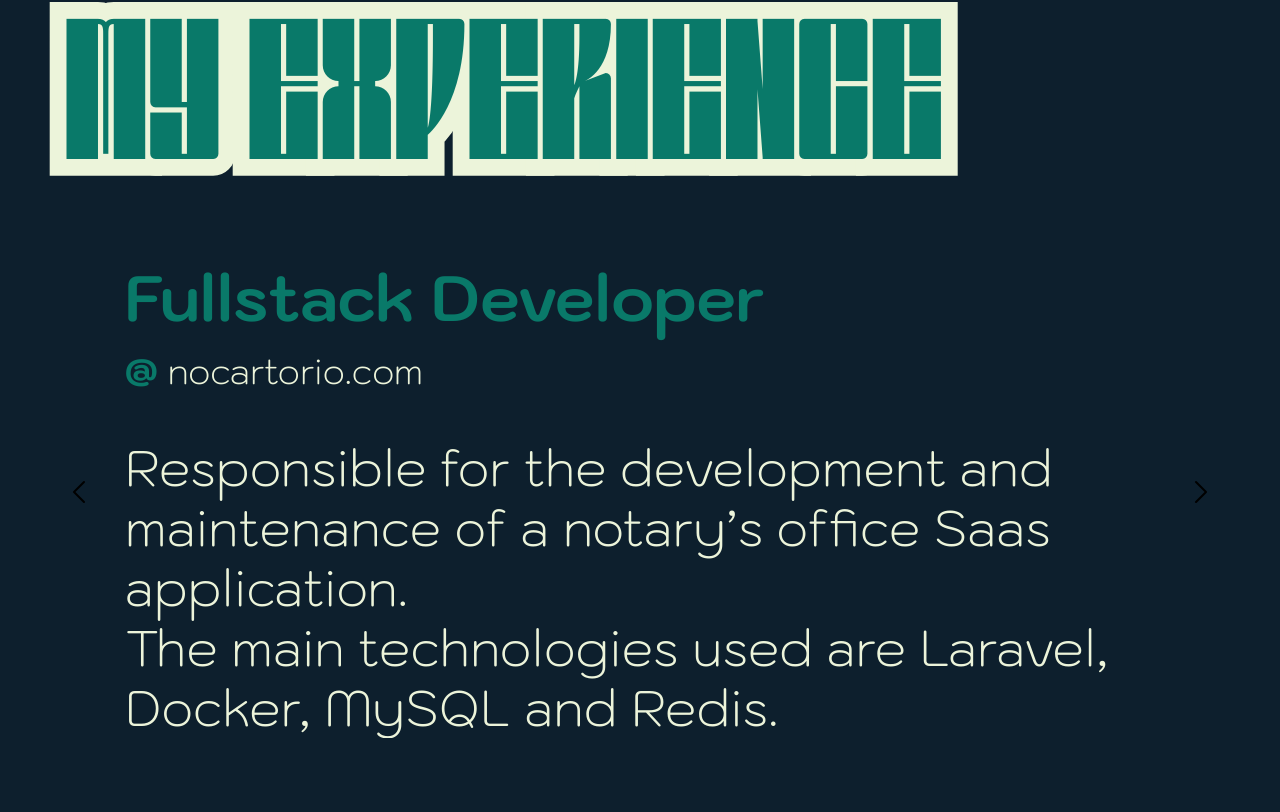
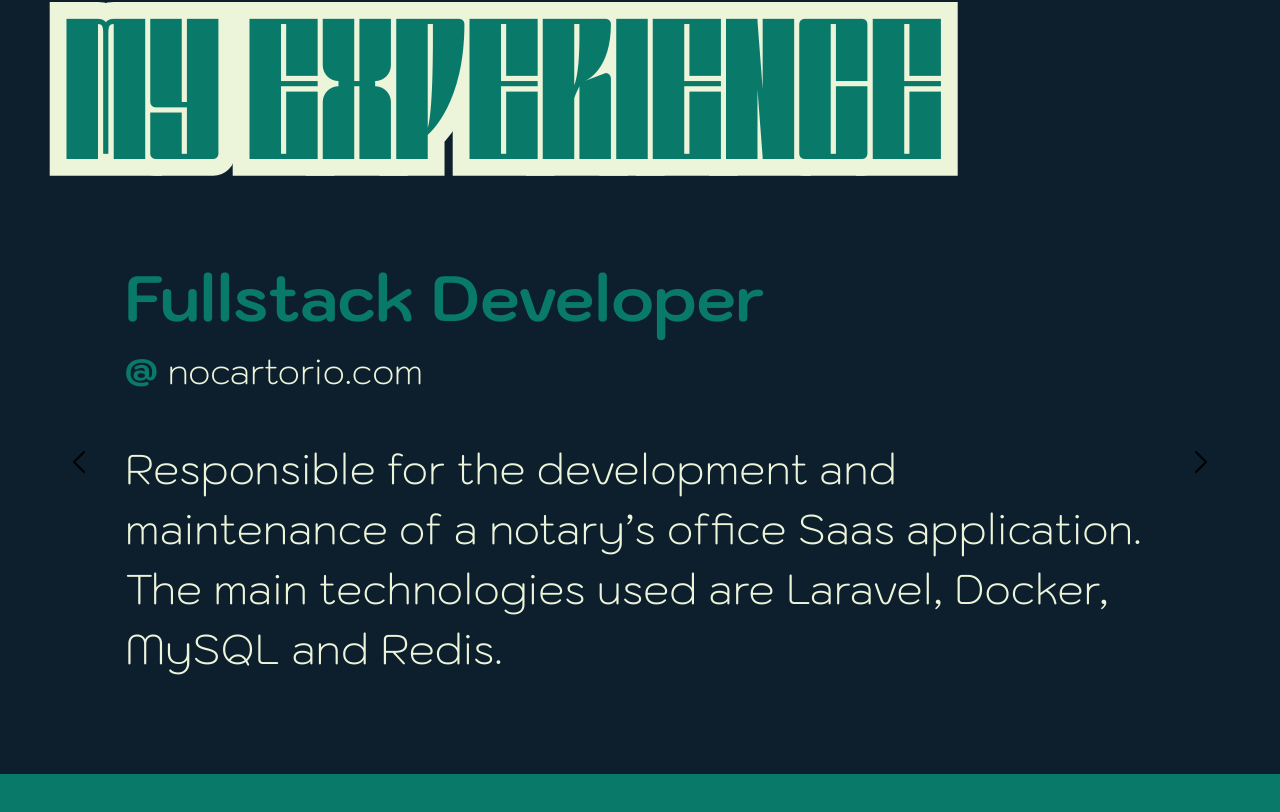
Before and after one commit to samuellucas21504/portfolio-2024, a React (Vite) app: page / in a window 1280 px wide. Shown: the part 1829-2641 px from the top of the page. After the commit the page ends 2603 px from the top, so only its background shows below. Built offline with nearby package versions, Linux system fonts and the light colour scheme.

Commit message:
Correcoes de tamanho

```diff
--- a/src/experience/Experience.module.css
+++ b/src/experience/Experience.module.css
@@ -21,6 +21,7 @@ section {
     display: flex;
     flex-direction: column;
     gap: 2.5rem;
+    height: 100%;
 }
 
 section > header > h1 {
@@ -41,7 +42,8 @@ section > header > small > b {
 }
 
 section > h2 {
-    font-size: 3.125rem;
+    height: 80%;
+    font-size: 2.6rem;
     font-weight: 200;
     line-height: 3.75rem;
 }
--- a/src/presentation/Presentation.module.css
+++ b/src/presentation/Presentation.module.css
@@ -41,7 +41,7 @@
     -webkit-text-stroke: 2.1rem var(--green-500);
 }
 
-@media (max-width: 1300px) {
+@media (max-width: 1350px) {
     .content {
         font-size: 9rem;
     }
```
